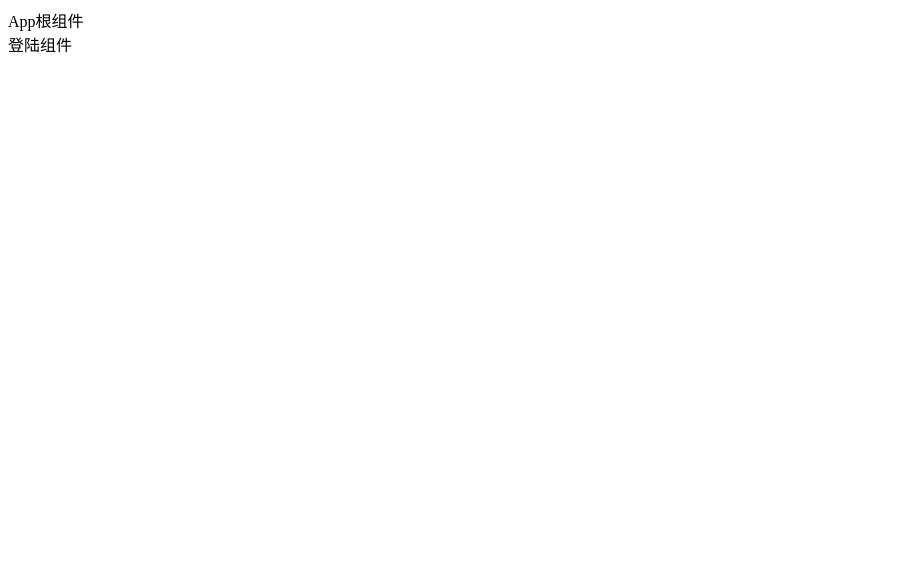
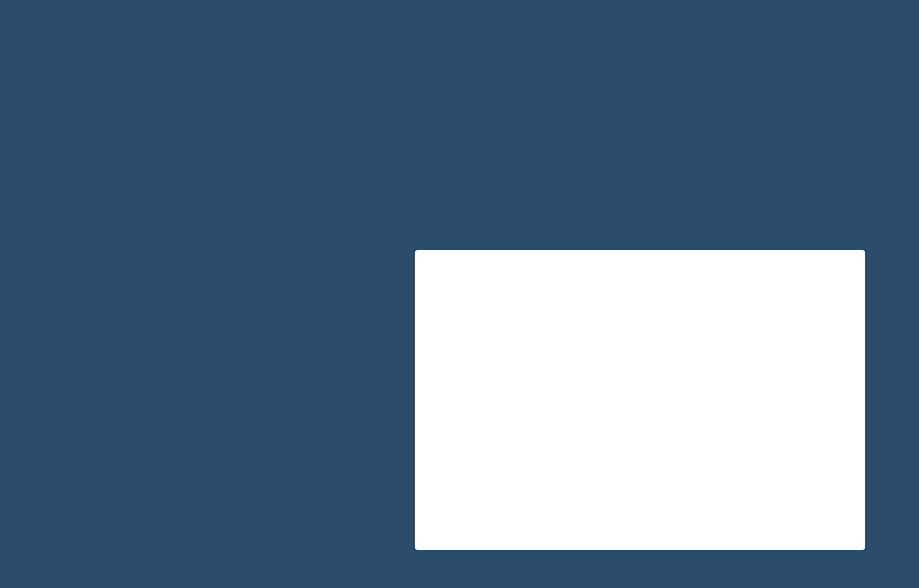
Before and after one commit to wanggw911/vue_shop, a Vue app: page /#/login in a window 1280 px wide. Shown: the top 588 px of the page, without its empty margins (0-919 px from the left). Built offline with nearby package versions, Linux system fonts and the light colour scheme.

Commit message:
编写登陆组件的盒子并设置重定向到登陆界面

```diff
--- a/package.json
+++ b/package.json
@@ -28,6 +28,8 @@
     "eslint-plugin-promise": "^4.2.1",
     "eslint-plugin-standard": "^4.0.0",
     "eslint-plugin-vue": "^6.1.2",
+    "less": "^3.11.1",
+    "less-loader": "^5.0.0",
     "vue-cli-plugin-element": "^1.0.1",
     "vue-template-compiler": "^2.6.11"
   }
--- a/src/App.vue
+++ b/src/App.vue
@@ -1,6 +1,6 @@
 <template>
   <div id="app">
-    App根组件
+    <!-- App根组件----- -->
     <!-- 路由占位符 -->
     <router-view></router-view>
   </div>
--- /dev/null
+++ b/src/assets/css/global.css
@@ -0,0 +1,5 @@
+html, body, #app{
+    height: 100%;
+    margin: 0;
+    padding: 0;
+}
--- a/src/components/Login.vue
+++ b/src/components/Login.vue
@@ -1,15 +1,28 @@
 <template>
-    <div>
-        登陆组件
+    <div class="login_container">
+        <div class="login_box"></div>
     </div>
 </template>
 
 <script>
 export default {
-
+    name: 'Login'
 }
 </script>
 
 <style lang="less" scoped>
-
+.login_container{
+    background-color: #2b4b6b;
+    height: 100%;
+}
+.login_box{
+    width: 450px;
+    height: 300px;
+    background-color: #fff;
+    border-radius: 3px;
+    position: absolute;
+    top: 50%;
+    left: 50%;
+    transform: translate(-50%, -50%);
+}
 </style>
--- a/src/main.js
+++ b/src/main.js
@@ -2,6 +2,7 @@ import Vue from 'vue'
 import App from './App.vue'
 import router from './router'
 import './plugins/element.js'
+import './assets/css/global.css' // 导入全局样式
 
 Vue.config.productionTip = false
 
--- a/src/router/index.js
+++ b/src/router/index.js
@@ -5,8 +5,8 @@ import Login from '../components/Login.vue'
 Vue.use(VueRouter)
 
 const routes = [
-  { path: '/', redirect: '/login' },
-  { path: '/login', component: Login }
+  {  path: '/', redirect: '/login' },
+  {  path: '/login', component: Login }
 ]
 
 const router = new VueRouter({
```
Also changed, not shown: 1 other file (tests, documents, lock files or other folders).
